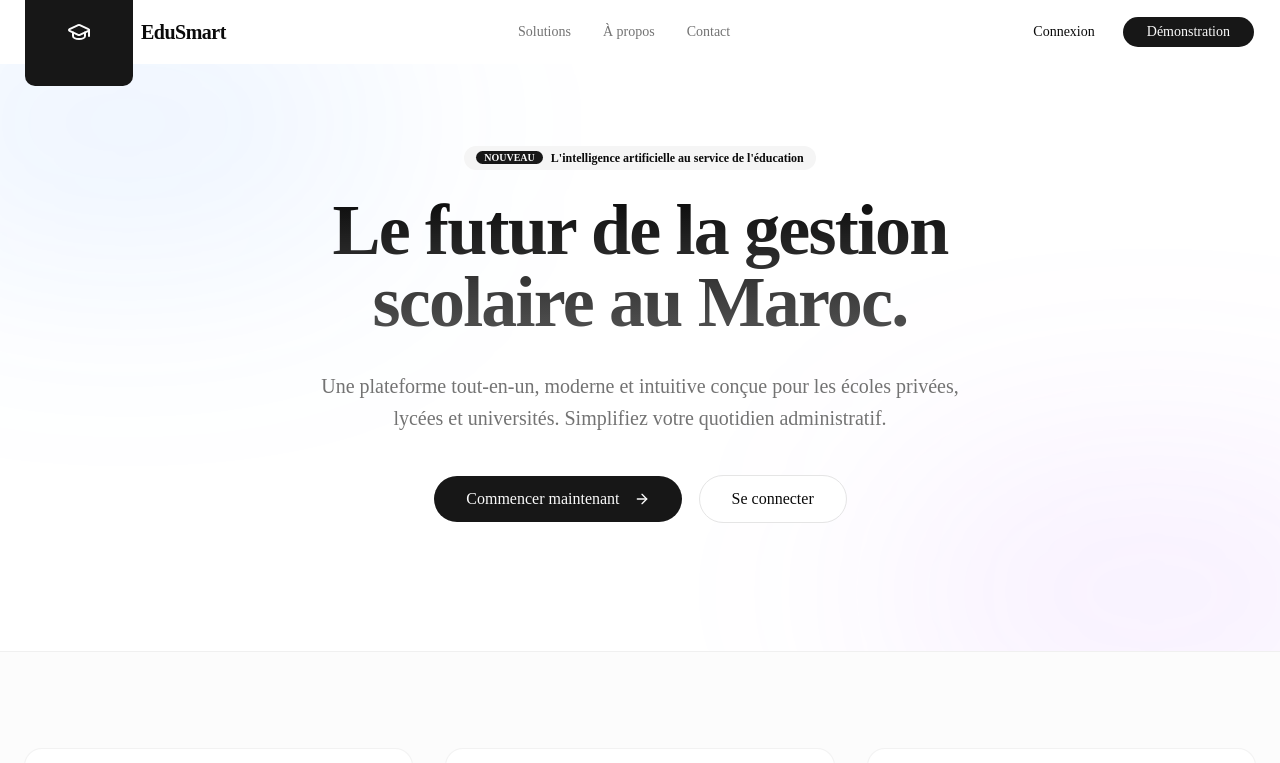
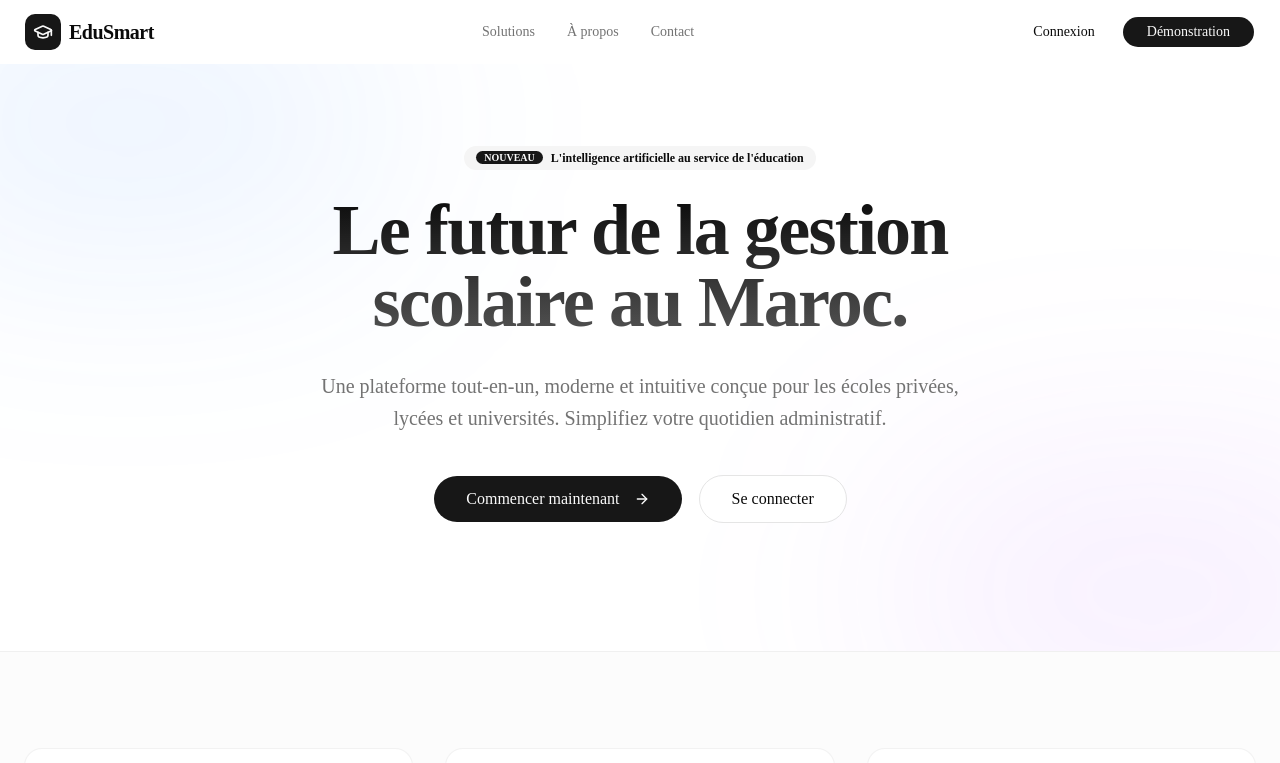
Before and after one commit to Aya-we/pfe-edusmart, a Next.js app in the folder frontend/: page / in a window 1280 px wide. Shown: the top 763 px of the page. Built offline with nearby package versions, Linux system fonts and the light colour scheme; no server answers.

Commit message:
Fix logo size on home page

```diff
--- a/frontend/src/app/page.tsx
+++ b/frontend/src/app/page.tsx
@@ -26,8 +26,8 @@ export default function LandingPage() {
       {/* Navigation */}
       <nav className="fixed top-0 w-full z-50 glass border-b border-border/40 px-6 h-16 flex items-center justify-between">
         <div className="flex items-center gap-2">
-          <div className="bg-primary text-primary-foreground p-10.5 rounded-lg">
-            <GraduationCap className="w-6 h-6" />
+          <div className="bg-primary text-primary-foreground p-2 rounded-lg">
+            <GraduationCap className="w-5 h-5" />
           </div>
           <span className="font-bold text-xl tracking-tight">EduSmart</span>
         </div>
```
